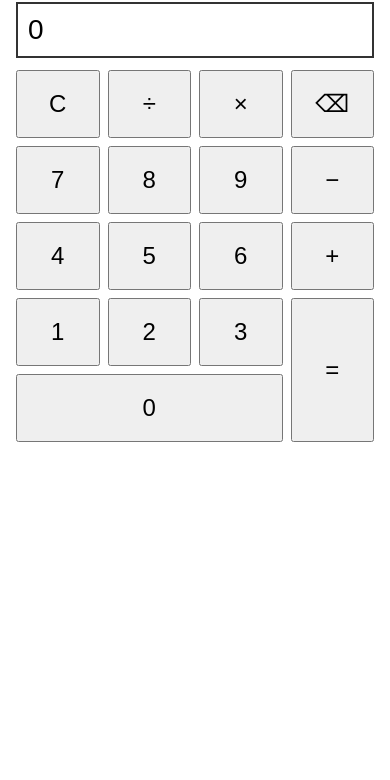
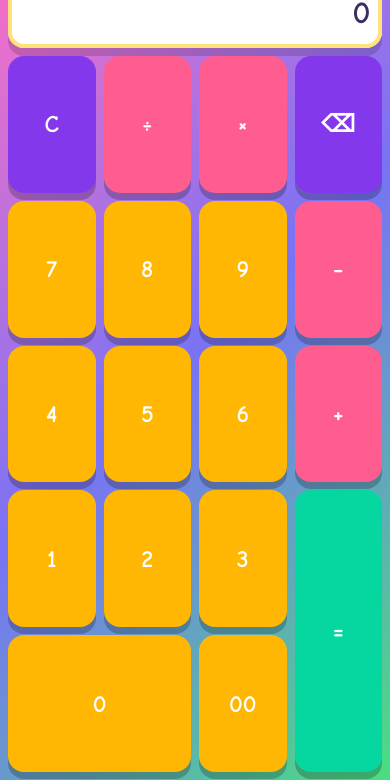
Before and after one commit to ashchristoffersen-glitch/calculator, a plain HTML site: page index.html in a window 390 px wide. Shown: the part 64-844 px from the top of the page. Drawn offline with Linux system fonts and the light colour scheme.

Commit message:
Checkpoint 2: colorful kid-friendly theme, big buttons, responsive
Co-Authored-By: Devin AI <158243242+devin-ai-integration[bot]@users.noreply.github.com>

```diff
--- a/index.html
+++ b/index.html
@@ -2,64 +2,142 @@
 <html lang="en">
 <head>
   <meta charset="UTF-8">
-  <meta name="viewport" content="width=device-width, initial-scale=1.0, maximum-scale=1.0, user-scalable=no">
+  <meta name="viewport" content="width=device-width, initial-scale=1.0, maximum-scale=1.0, user-scalable=no, viewport-fit=cover">
+  <meta name="apple-mobile-web-app-capable" content="yes">
+  <meta name="apple-mobile-web-app-status-bar-style" content="black-translucent">
   <title>Kids Calculator</title>
   <style>
+    :root {
+      --gap: clamp(8px, 1.6vmin, 16px);
+      --radius: clamp(16px, 3vmin, 28px);
+    }
     * { box-sizing: border-box; }
+    html, body {
+      margin: 0;
+      height: 100%;
+      width: 100%;
+      overflow: hidden;
+      -webkit-text-size-adjust: 100%;
+    }
     body {
-      font-family: Arial, Helvetica, sans-serif;
+      font-family: "Comic Sans MS", "Chalkboard SE", "Baloo", system-ui, sans-serif;
+      background: linear-gradient(135deg, #ff6ec4 0%, #7873f5 50%, #4ade80 100%);
+      background-attachment: fixed;
+      display: flex;
+      flex-direction: column;
+      align-items: center;
+      padding: env(safe-area-inset-top) env(safe-area-inset-right) env(safe-area-inset-bottom) env(safe-area-inset-left);
+      /* iPad touch niceties */
+      -webkit-user-select: none;
+      user-select: none;
+      -webkit-tap-highlight-color: transparent;
+      touch-action: manipulation;
+    }
+    .app {
+      width: 100%;
+      max-width: 720px;
+      height: 100%;
+      display: flex;
+      flex-direction: column;
+      padding: clamp(8px, 2vmin, 20px);
+      gap: var(--gap);
+    }
+    h1 {
       margin: 0;
-      padding: 16px;
+      text-align: center;
+      color: #fff;
+      font-size: clamp(22px, 4.5vmin, 40px);
+      text-shadow: 0 3px 0 rgba(0,0,0,0.18);
+      letter-spacing: 1px;
     }
-    h1 { font-size: 20px; }
     #display {
-      width: 100%;
-      min-height: 48px;
-      border: 2px solid #333;
-      padding: 10px;
-      font-size: 28px;
-      margin-bottom: 12px;
-      word-wrap: break-word;
-      overflow-wrap: anywhere;
+      flex: 0 0 auto;
+      min-height: clamp(70px, 16vmin, 140px);
+      display: flex;
+      align-items: center;
+      justify-content: flex-end;
+      background: #ffffff;
+      border-radius: var(--radius);
+      padding: clamp(10px, 3vmin, 26px);
+      font-size: clamp(28px, 8vmin, 64px);
+      font-weight: bold;
+      color: #3b2f63;
+      box-shadow: 0 8px 0 rgba(0,0,0,0.15), inset 0 0 0 4px #ffe27a;
+      word-break: break-all;
+      overflow: hidden;
+      text-align: right;
     }
     .keys {
+      flex: 1 1 auto;
       display: grid;
       grid-template-columns: repeat(4, 1fr);
-      gap: 8px;
-      max-width: 420px;
+      grid-auto-rows: 1fr;
+      gap: var(--gap);
+      min-height: 0;
     }
-    button {
-      font-size: 24px;
-      padding: 18px 0;
+    button.key {
+      border: none;
+      border-radius: var(--radius);
+      font-family: inherit;
+      font-size: clamp(24px, 6vmin, 48px);
+      font-weight: bold;
+      color: #fff;
       cursor: pointer;
+      box-shadow: 0 7px 0 rgba(0,0,0,0.22);
+      transition: transform 0.05s ease, box-shadow 0.05s ease;
+      -webkit-user-select: none;
+      user-select: none;
+      touch-action: manipulation;
     }
+    button.key:active {
+      transform: translateY(5px);
+      box-shadow: 0 2px 0 rgba(0,0,0,0.22);
+    }
+    /* Number keys */
+    .num { background: #ffb703; color: #4a2e00; }
+    .num:active { background: #ffc733; }
+    /* Operators */
+    .op { background: #ff5d8f; }
+    .op:active { background: #ff7da6; }
+    /* Clear / backspace */
+    .fn { background: #8338ec; }
+    .fn:active { background: #9a55f5; }
+    /* Equals */
+    .eq { background: #06d6a0; color: #053a2c; }
+    .eq:active { background: #2ee3b6; }
+
+    .span2 { grid-column: span 2; }
+    .rowspan2 { grid-row: span 2; }
   </style>
 </head>
 <body>
-  <h1>Kids Calculator</h1>
-  <div id="display">0</div>
-  <div class="keys">
-    <button class="key" data-action="clear">C</button>
-    <button class="key" data-op="÷">÷</button>
-    <button class="key" data-op="×">×</button>
-    <button class="key" data-action="back">⌫</button>
+  <div class="app">
+    <h1>🌈 My Calculator</h1>
+    <div id="display">0</div>
+    <div class="keys">
+      <button class="key fn" data-action="clear">C</button>
+      <button class="key op" data-op="÷">÷</button>
+      <button class="key op" data-op="×">×</button>
+      <button class="key fn" data-action="back">⌫</button>
 
-    <button class="key" data-num="7">7</button>
-    <button class="key" data-num="8">8</button>
-    <button class="key" data-num="9">9</button>
-    <button class="key" data-op="−">−</button>
+      <button class="key num" data-num="7">7</button>
+      <button class="key num" data-num="8">8</button>
+      <button class="key num" data-num="9">9</button>
+      <button class="key op" data-op="−">−</button>
 
-    <button class="key" data-num="4">4</button>
-    <button class="key" data-num="5">5</button>
-    <button class="key" data-num="6">6</button>
-    <button class="key" data-op="+">+</button>
+      <button class="key num" data-num="4">4</button>
+      <button class="key num" data-num="5">5</button>
+      <button class="key num" data-num="6">6</button>
+      <button class="key op" data-op="+">+</button>
 
-    <button class="key" data-num="1">1</button>
-    <button class="key" data-num="2">2</button>
-    <button class="key" data-num="3">3</button>
-    <button class="key" data-action="equals" style="grid-row: span 2;">=</button>
+      <button class="key num" data-num="1">1</button>
+      <button class="key num" data-num="2">2</button>
+      <button class="key num" data-num="3">3</button>
+      <button class="key eq rowspan2" data-action="equals">=</button>
 
-    <button class="key" data-num="0" style="grid-column: span 3;">0</button>
+      <button class="key num span2" data-num="0">0</button>
+      <button class="key num" data-num="00">00</button>
+    </div>
   </div>
 
   <script>
@@ -88,22 +166,18 @@
 
     function inputNumber(n) {
       if (showingResult) { reset(); }
-      // Avoid leading zeros like "007" -> "7"
-      if (current === '0') current = '';
+      if (current === '0') current = '';      // avoid leading zeros
+      if (current === '' && n === '00') return;
       current += n;
       update();
     }
 
     function inputOperator(op) {
-      if (showingResult) {
-        // Continue calculating from the result.
-        showingResult = false;
-      }
+      if (showingResult) { showingResult = false; }
       if (current === '') {
         if (tokens.length === 0) return;          // can't start with an operator
-        // Replace the last operator if user taps another operator.
         if (isOperator(tokens[tokens.length - 1])) {
-          tokens[tokens.length - 1] = op;
+          tokens[tokens.length - 1] = op;         // replace trailing operator
           update();
           return;
         }
@@ -138,7 +212,6 @@
     }
 
     function compute(values, ops) {
-      // values: array of numbers, ops: array of operators between them.
       // First pass: × and ÷ (left to right).
       let nums = [values[0]];
       let operators = [];
@@ -164,13 +237,11 @@
     }
 
     function equals() {
-      // Build full token list including the number being typed.
       const all = tokens.slice();
       if (current !== '') all.push(current);
-      // Trim a trailing operator (e.g. "12 +" -> "12").
       while (all.length && isOperator(all[all.length - 1])) all.pop();
       if (all.length === 0) return;
-      if (all.length === 1) { // just a single number
+      if (all.length === 1) {
         current = all[0];
         tokens = [];
         update();
@@ -180,7 +251,6 @@
       const ops = [];
       all.forEach((t, i) => { if (i % 2 === 0) values.push(parseFloat(t)); else ops.push(t); });
       let result = compute(values, ops);
-      // Round to avoid floating point noise, keep it whole-ish for kids.
       result = Math.round(result * 1000000) / 1000000;
       const exprStr = all.join(' ');
       display.textContent = exprStr + ' = ' + result;
```
